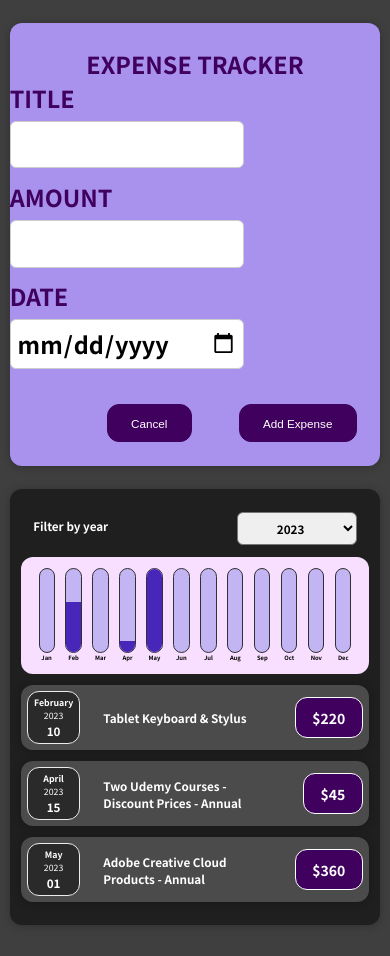
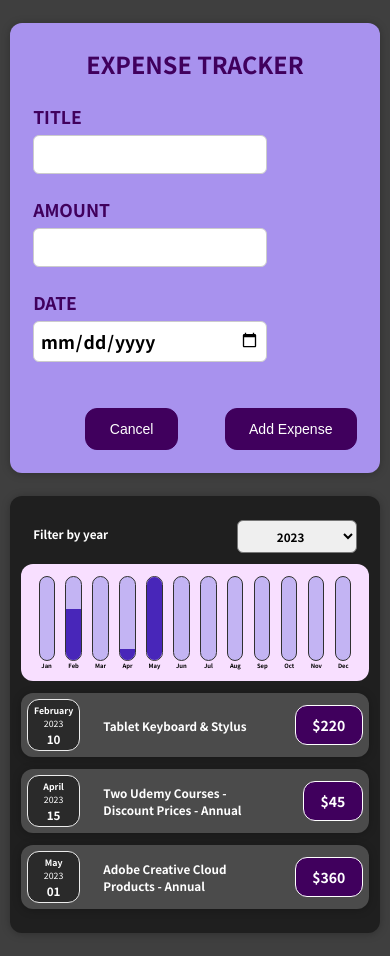
Before and after one commit to Frank-Pechar/react-expense-tracker, a React (Create React App) app: page / in a window 390 px wide. Both pictures are taken after a click on the button "Add New Expense". Built offline with nearby package versions, Linux system fonts and the light colour scheme.

Commit message:
Mobile formatting

```diff
--- a/src/components/NewExpense/ExpenseForm.css
+++ b/src/components/NewExpense/ExpenseForm.css
@@ -1,9 +1,10 @@
 .new-expense__controls {
   display: flex;
   flex-wrap: wrap;
-  gap: 1rem;
-  margin-bottom: 1rem;
+  gap: 2rem;
+  margin: 2rem;
   text-align: left;
+  font-size: 1.5rem;
 }
 
 .new-expense__control label {
--- a/src/components/NewExpense/NewExpense.css
+++ b/src/components/NewExpense/NewExpense.css
@@ -16,7 +16,7 @@
 }
 
 .new-expense button {
-  font-size: 1rem;
+  font-size: 1.2rem;
   cursor: pointer;
   padding: 1rem 2rem;
   margin: 2rem 2rem 2rem;
```
Also changed, not shown: 4 other files (tests, documents, lock files or other folders).
